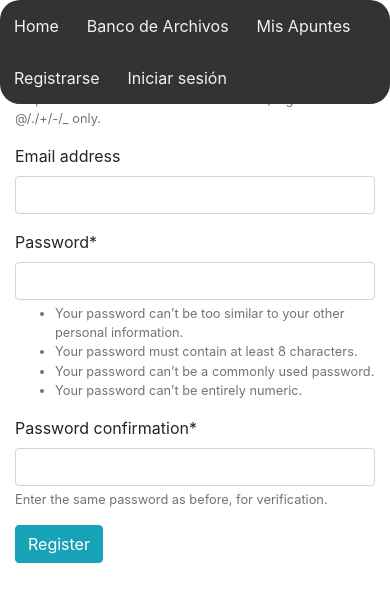
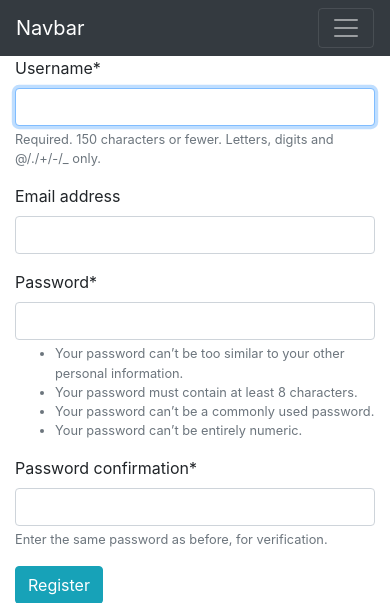
Before and after one commit to diegovgo/mejoresapuntes, a Django app: page /register in a window 390 px wide. Shown: the top 603 px of the page. Run offline with Django 3.2, Linux system fonts and the light colour scheme; some libraries are stand-ins or nearby versions.

Commit message:
responsive changes

```diff
--- a/universityconnection/templates/universityconnection/base.html
+++ b/universityconnection/templates/universityconnection/base.html
@@ -1,11 +1,25 @@
 {% load static %}
 <!DOCTYPE html>
 <html>
+<meta name="description" content="">
+<meta name="HandheldFriendly" content="True">
+<meta name="MobileOptimized" content="320">
+<meta name="viewport" content="initial-scale=1.0, minimum-scale=1.0, maximum-scale=1.0, user-scalable=no">
+<meta http-equiv="cleartype" content="on">
 
 <head>
   <title>MejoresApuntes</title>
   <link rel="stylesheet" href="https://maxcdn.bootstrapcdn.com/bootstrap/4.4.1/css/bootstrap.min.css">
   <link rel="stylesheet" href="{% static 'universityconnection/styles.css' %}">
+  <style>
+    #navuser {
+      position:absolute;
+      margin-right:5px;
+      color: black;
+      background-color: gray;
+      position:99;
+    }
+  </style>
   {% block head %}
   {% endblock %}
 </head>
@@ -15,70 +29,76 @@
 
   {% block heading %}
   {% endblock %}
+  <div id="profilepic"
+        style="background-image: url('{{ profilepicture.url }}'); background-position: center center; background-repeat: no-repeat; background-size: cover; width: 150px; height: 150px; border-radius: 100%; position:absolute; margin-right:15px margin">
+      </div>
+  <!--
+  <div id="navbar" style="border-radius:20px">
+  <button id="toggle" onclick="myFunction()">more..</button>
   <div id="navuser">
     {% if user.is_authenticated %}
-    <a class="profile" id="ajustesperfil" href="#">
-    <div id="profilepic" style="background-image: url('{{ profilepicture.url }}'); background-position: center center; background-repeat: no-repeat; background-size: cover; width: 150px; height: 150px; border-radius: 100%; position:absolute; margin-right:15px margin"></div>
-  </a>
+    <a>{{ user.first_name }} {{ user.last_name }}</a>
+    <a id="plays" style="display:None"> {{ user.id }}</a>
+    <a href="{% url 'logout' %}">Cerrar sesión</a>
+    <a href="{% url 'misventas' %}" style="display:None">Mis ventas</a>
+    <a href="{% url 'configuracion' %}">Configuración</a>
+    {% else %}
+    <a href="{% url 'register' %}">Registrarse</a>
+    <a href="{% url 'login' %}">Iniciar sesión</a>
     {% endif %}
+
   </div>
-  <div id="navbar" style="border-radius:20px">
     <a class="navgeneral" href="{% url 'index' %}">Home</a>
     <a class="navgeneral" id="course" href="{% url 'mycourses' %}">Banco de Archivos</a>
     <a class="navgeneral" id="apuntes" href="{% url 'addnote' %}">Mis Apuntes</a>
     <a class="navgeneral" id="notas" href="{% url 'notes' %}" style="display:None">Mis Notas</a>
     <a class="navgeneral" id="forum" href="{% url 'foro' %}" style="display:None">Foro</a>
-    {% if user.is_authenticated %}
-    <a >{{ user.first_name }} {{ user.last_name }}</a>
-    <a id="plays" style="display:None"> {{ user.id }}</a>
-    <a href="{% url 'logout' %}">Cerrar sesión</a>
-    <a href="{% url 'misventas' %}" style="display:None">Mis ventas</a>
-    <a href="{% url 'configuracion' %}">Configuración</a>
-    {% else %}
-    <a  href="{% url 'register' %}">Registrarse</a>
-    <a  href="{% url 'login' %}">Iniciar sesión</a>
-    {% endif %}
+
 
   </div>
-
-  <!--NavigationBar
-    <nav id="navBar" style="background-color: darkslategrey" class="mb-1 navbar navbar-expand-lg navbar-dark secondary-color lighten-1">
-      <a class="navbar-brand" href="{% url 'index' %}">navbar</a>
-      <button class="navbar-toggler" type="button" data-toggle="collapse" data-target="#navbarSupportedContent-5" aria-controls="navbarSupportedContent-5" aria-expanded="false" aria-label="Toggle navigation">
+-->
+  <nav class="navbar navbar-expand-lg navbar-dark bg-dark">
+    <a class="navbar-brand" href="#">Navbar</a>
+    <button id="toggle" class="navbar-toggler" type="button" data-toggle="collapse" data-target="#navbarColor01" aria-controls="navbarColor01" aria-expanded="false" aria-label="Toggle navigation">
       <span class="navbar-toggler-icon"></span>
     </button>
-      <div class="collapse navbar-collapse" id="navbarSupportedContent-5">
+
+    <div class="collapse navbar-collapse" id="navbarColor01">
       <ul class="navbar-nav mr-auto">
-          <li id="course" class="nav-item">
-            <a class="nav-link waves-effect waves-light" href="{% url 'mycourses' %}">Mis Cursos
-              <span class="sr-only">(current)</span>
-            </a>
+        <li class="nav-item active">
+          <a class="nav-link" href="{% url 'index' %}"><span class="sr-only">(current)</span>Home</a>
         </li>
-          <li  class="nav-item">
-            <a id="apuntes" href="{% url 'addnote' %}">Apuntes</a>
+        <li class="nav-item">
+          <a class="nav-link" id="course" href="{% url 'mycourses' %}">Banco de Archivos</a>
         </li>
-          <li id="forum" class="nav-item">
-            <a id="forum"  href="{% url 'foro' %}">Foro</a>
+        <li class="nav-item">
+          <a class="nav-link" id="apuntes" href="{% url 'addnote' %}">Mis Apuntes</a>
         </li>
-
+        {% if user.is_authenticated %}
+        <li>
+          <a class="nav-link">{{ user.first_name }} {{ user.last_name }}</a>
+        </li>
+        <li>
+          <a id="plays" class="nav-link" style="display:None"> {{ user.id }}</a>
+        </li>
+        <li>
+          <a class="nav-link" href="{% url 'configuracion' %}">Configuración</a>
+        </li>
+        {% else %}
+        <li>
+          <a href="{% url 'register' %}">Registrarse</a>
+        </li>
+        <li>
+          <a href="{% url 'login' %}">Iniciar sesión</a>
+        </li>
+        {% endif %}
       </ul>
-        {% if user.is_authenticated %}
-        <ul class="navbar-nav ml-auto nav-flex-icons">
-          <li class="nav-item avatar dropdown">
-            <a class="nav-link dropdown-toggle waves-effect waves-light" id="navbarDropdownMenuLink-5" data-toggle="dropdown" aria-haspopup="true" aria-expanded="true">
-              <img src="{% static 'universityconnection/img9.jpg' %}" style="width:auto; height:100px" class="rounded-circle z-depth-0" alt="avatar image">
-            </a>
-            <div class="dropdown-menu dropdown-menu-lg-right dropdown-secondary" aria-labelledby="navbarDropdownMenuLink-5">
-              <a class="dropdown-item waves-effect waves-light" href="#">Configuración</a>
-              <a class="dropdown-item waves-effect waves-light" href="#">Cerrar Sesión</a>
-              {% endif %}
-            </div>
-          </li>
-        </ul>
+      <!--<form class="form-inline">
+        <input class="form-control mr-sm-2" type="search" placeholder="Search" aria-label="Search">
+        <button class="btn btn-outline-info my-2 my-sm-0" type="submit">Search</button>
+      </form>-->
     </div>
   </nav>
-  -->
-<div style="padding:2%">
 
   </div>
 
@@ -89,6 +109,13 @@
   <script src="https://unpkg.com/axios/dist/axios.min.js"></script>
   <script src="https://ajax.googleapis.com/ajax/libs/jquery/3.1.1/jquery.min.js"></script>
   <script src="{% static 'universityconnection/jquery-3.5.0.js' %}"></script>
+  <script>
+    $(document).ready(function(){
+  $("#toggle").click(function(){
+    $("#navbarColor01").toggle(400);
+  });
+});
+  </script>
 
   <script src="{% static 'universityconnection/navbar.js' %}">
     $('.nav-item').show(400);
--- a/universityconnection/templates/universityconnection/course_select.html
+++ b/universityconnection/templates/universityconnection/course_select.html
@@ -17,7 +17,7 @@
   <h1> {{ course.name }} </h1>
     {% for file in files %}
     {% if course.id == file.course.id %}
-      <div class="card" style="width: 14rem; margin:25px;display: inline-flex;">
+      <div class="card" style="width: 10rem; margin:10px;display: inline-flex;">
       <img class="card-img-top" src="{% static 'universityconnection/file_img.png' %}" alt="Card image cap">
       <div class="card-body">
         <h5 class="card-title"><h4>{{ file.title }}</h4></h5>
```
Also changed, not shown: universityconnection/static/universityconnection/showfiles.js (+12 -13 lines), universityconnection/templates/universityconnection/file.html (+10 -5 lines), universityconnection/templates/universityconnection/index.html (+5 -7 lines). Lines whose indentation alone changed are shown as unchanged.
